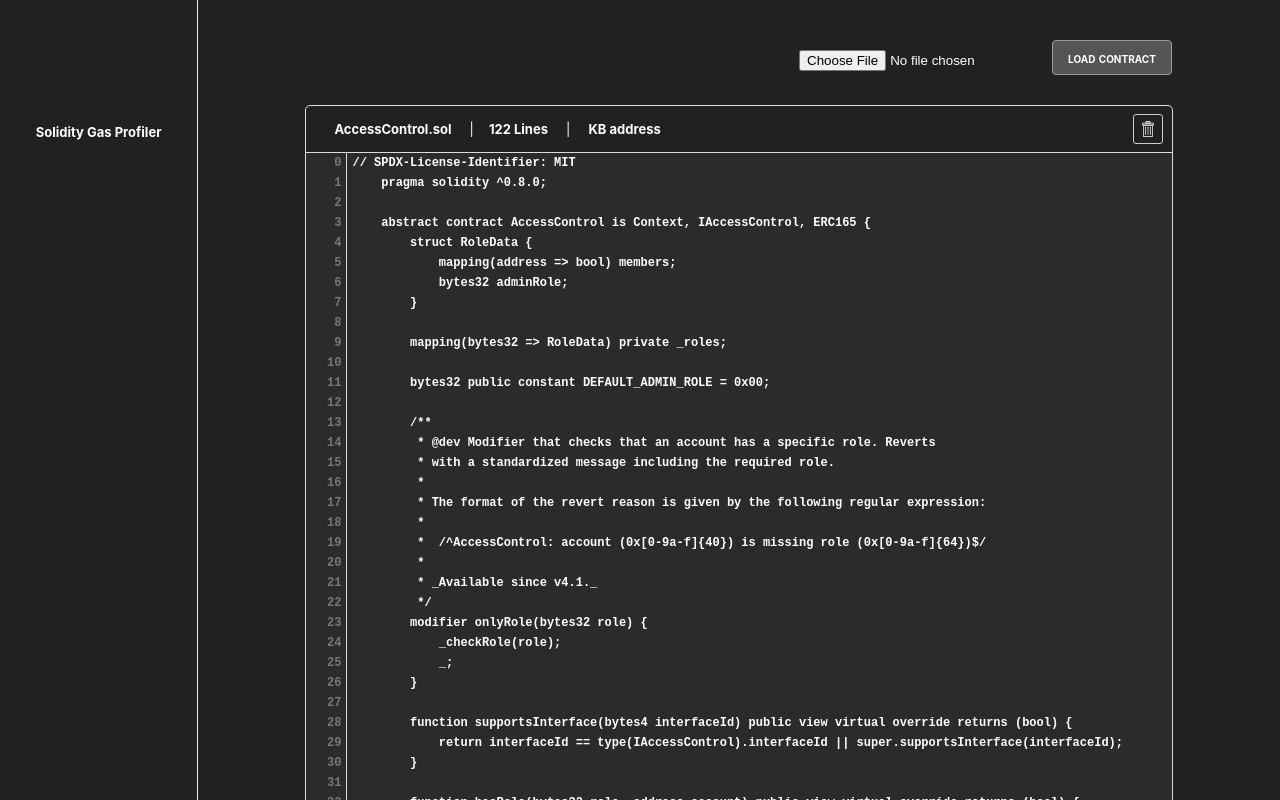
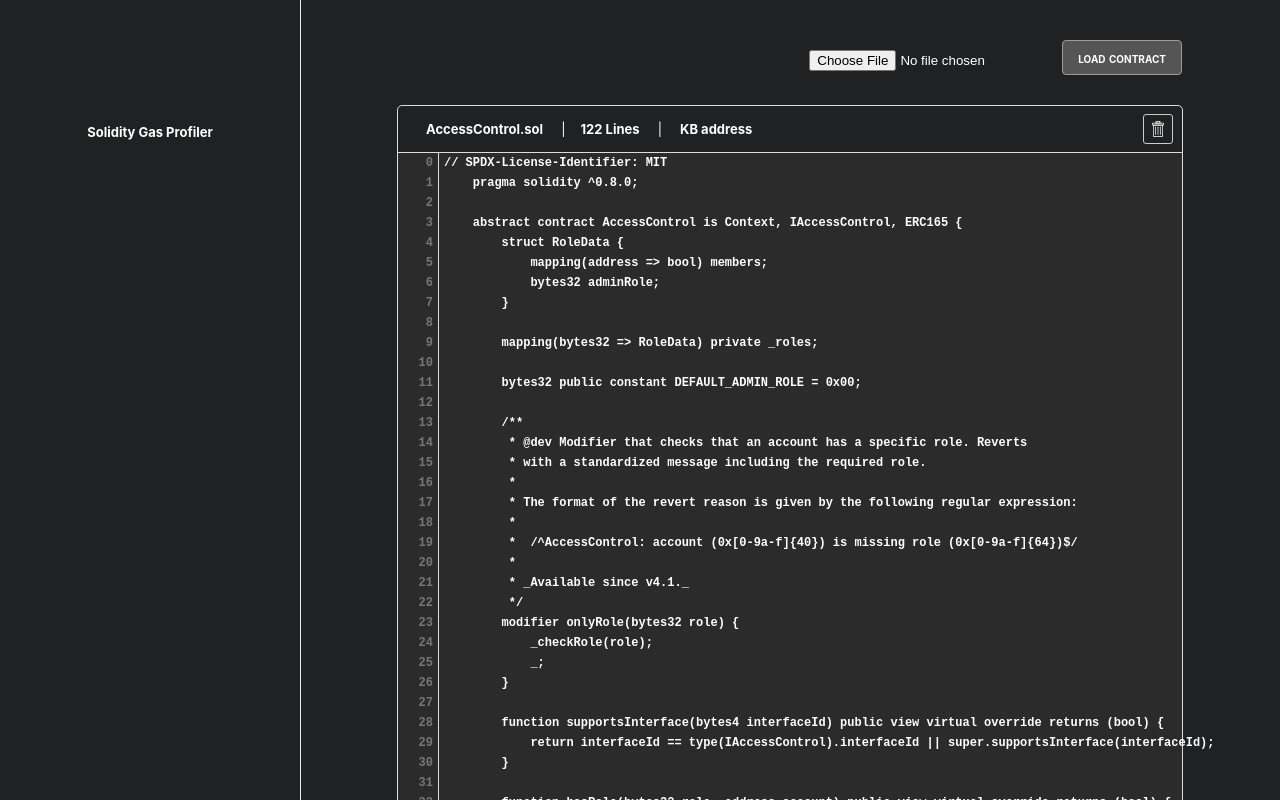
Before and after one commit to vlmlee/Gas-Profiler, a React (Create React App) app: page / in a window 1280 px wide. Shown: the top 800 px of the page. Built offline with nearby package versions, Linux system fonts and the light colour scheme.

Commit message:
left sidebar now fixed position

```diff
--- a/src/App.scss
+++ b/src/App.scss
@@ -39,15 +39,14 @@ header {
     font-size: 14px;
 
     .sidebar {
-        flex-grow: 2;
         border-right: 1px solid #eee;
-        overflow-y: scroll;
         overflow-x: hidden;
-        position: relative;
-        z-index: 0;
+        position: fixed;
         color: white;
         font-size: 13px;
         font-weight: bold;
+        width: 300px;
+        height: 100%;
 
         -ms-overflow-style: none;
         scrollbar-width: none;
@@ -93,10 +92,8 @@ header {
     }
 
     .main {
-        position: relative;
+        margin-left: 300px;
         flex-grow: 6;
-        z-index: 1;
-        background-color: #202122;
         color: white;
     }
 }
```
